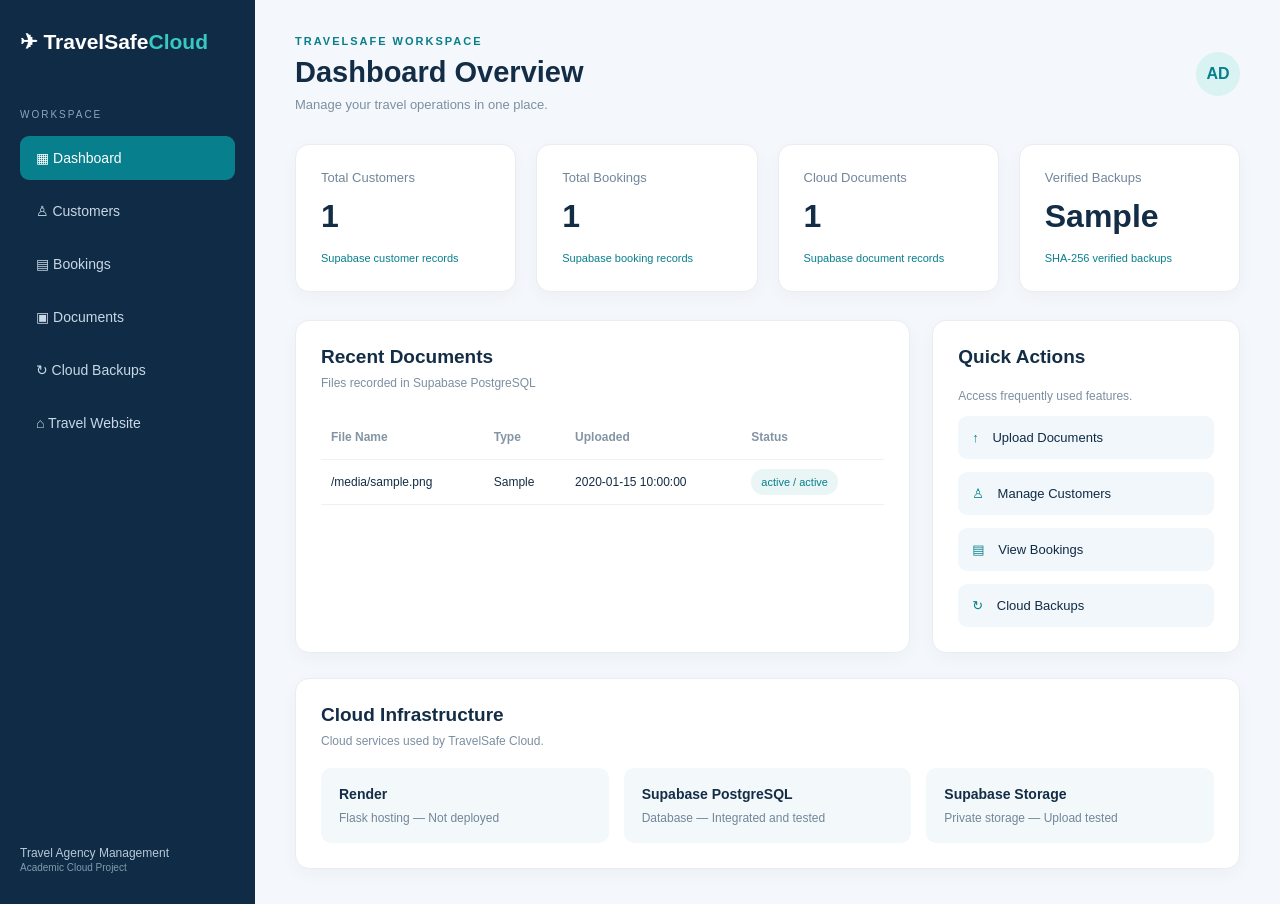
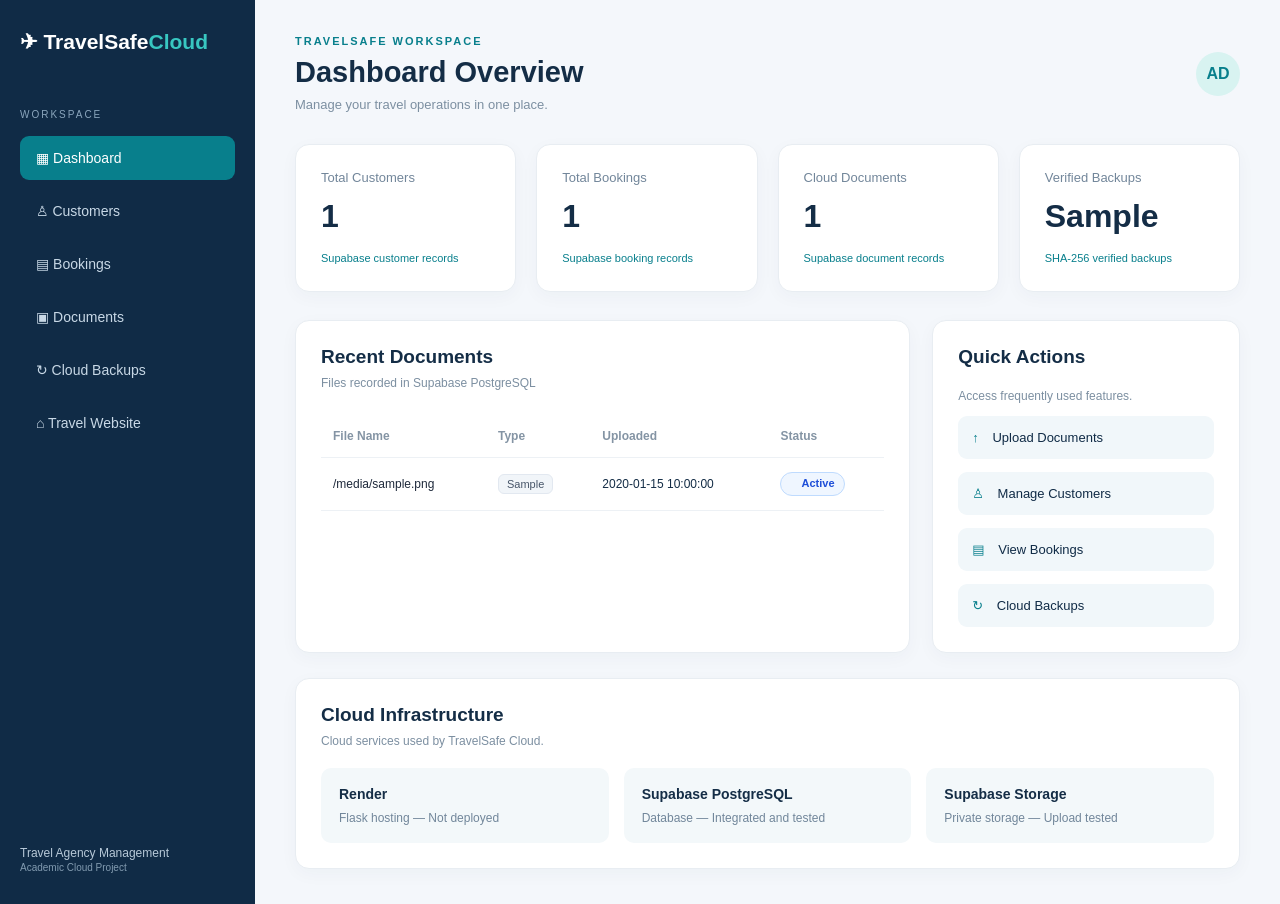
Before and after one commit to ASTRO-N1/TravelSafeCloud, a Flask app: template templates/admin_dashboard.html in a window 1280 px wide. Run offline with Flask 2, Linux system fonts and the light colour scheme; the template is opened without the code that fills it: most values are stand-ins (such as "Sample title", 1, 10 or a date in 2020); parts of the project's set-up code (start-up, migrations or seed data) failed here and were passed over; some libraries are stand-ins or nearby versions.

Commit message:
DashChnge

```diff
--- a/static/dashboard-new.css
+++ b/static/dashboard-new.css
@@ -184,22 +184,174 @@ table {
 }
 
 th, td {
-    padding: 15px 10px;
+    padding: 14px 12px;
     text-align: left;
     border-bottom: 1px solid #edf1f5;
+    vertical-align: middle;
 }
 
 th {
     color: #8494a4;
     font-weight: 600;
+    white-space: nowrap;
 }
 
+.filename-cell {
+    max-width: 220px;
+}
+
+.file-text {
+    display: inline-block;
+    max-width: 210px;
+    overflow: hidden;
+    text-overflow: ellipsis;
+    white-space: nowrap;
+    vertical-align: middle;
+    font-weight: 500;
+    color: #1e293b;
+}
+
+.type-cell {
+    white-space: nowrap;
+}
+
+.type-tag {
+    display: inline-block;
+    background: #f1f5f9;
+    color: #475569;
+    border: 1px solid #e2e8f0;
+    padding: 3px 8px;
+    border-radius: 6px;
+    font-size: 11px;
+    font-weight: 500;
+}
+
+.date-cell {
+    white-space: nowrap;
+}
+
+.date-box {
+    display: inline-flex;
+    flex-direction: column;
+    gap: 2px;
+}
+
+.date-main {
+    font-size: 12px;
+    color: #334155;
+    font-weight: 500;
+}
+
+.date-sub {
+    font-size: 10.5px;
+    color: #94a3b8;
+}
+
+/* Status container & badges */
+.status-cell {
+    display: inline-flex;
+    align-items: center;
+    gap: 6px;
+    flex-wrap: nowrap;
+}
+
+.status-badge {
+    display: inline-flex;
+    align-items: center;
+    gap: 5px;
+    padding: 4px 9px;
+    border-radius: 12px;
+    font-size: 11px;
+    font-weight: 600;
+    line-height: 1.25;
+    white-space: nowrap;
+    text-transform: capitalize;
+}
+
+.status-dot {
+    width: 6px;
+    height: 6px;
+    border-radius: 50%;
+    display: inline-block;
+    flex-shrink: 0;
+}
+
+/* Verified / Success / Confirmed */
+.status-badge.status-verified,
+.status-badge.status-success,
+.status-badge.status-confirmed,
+.status-badge.status-recovered {
+    background: #ecfdf5;
+    color: #047857;
+    border: 1px solid #a7f3d0;
+}
+.status-badge.status-verified .status-dot,
+.status-badge.status-success .status-dot,
+.status-badge.status-confirmed .status-dot,
+.status-badge.status-recovered .status-dot {
+    background: #10b981;
+}
+
+/* Uploaded / Info / Blue */
+.status-badge.status-uploaded,
+.status-badge.status-info,
+.status-badge.status-active {
+    background: #eff6ff;
+    color: #1d4ed8;
+    border: 1px solid #bfdbfe;
+}
+.status-badge.status-uploaded .status-dot,
+.status-badge.status-info .status-dot {
+    background: #3b82f6;
+}
+
+/* Pending / Warning */
+.status-badge.status-pending,
+.status-badge.status-waiting {
+    background: #fffbeb;
+    color: #b45309;
+    border: 1px solid #fde68a;
+}
+.status-badge.status-pending .status-dot {
+    background: #f59e0b;
+}
+
+/* Failed / Danger */
+.status-badge.status-failed,
+.status-badge.status-error,
+.status-badge.status-cancelled {
+    background: #fef2f2;
+    color: #b91c1c;
+    border: 1px solid #fecaca;
+}
+.status-badge.status-failed .status-dot {
+    background: #ef4444;
+}
+
+/* Default / Unknown */
+.status-badge.status-unknown,
+.status-badge.status-default {
+    background: #f1f5f9;
+    color: #475569;
+    border: 1px solid #cbd5e1;
+}
+.status-badge.status-unknown .status-dot {
+    background: #94a3b8;
+}
+
+/* Backward-compatibility for .status */
 .status {
-    background: #e9f6f5;
-    color: #087f8c;
-    padding: 7px 10px;
+    display: inline-flex;
+    align-items: center;
+    background: #ecfdf5;
+    color: #047857;
+    border: 1px solid #a7f3d0;
+    padding: 4px 10px;
     border-radius: 20px;
     font-size: 11px;
+    font-weight: 600;
+    white-space: nowrap;
+    line-height: 1.3;
 }
 
 .quick-actions {
--- a/templates/admin_dashboard.html
+++ b/templates/admin_dashboard.html
@@ -165,24 +165,43 @@
                             {% for document in documents %}
 
                             <tr>
-                                <td>
-                                    {{ document.get('file_name', '-') }}
+                                <td class="filename-cell" title="{{ document.get('file_name', '-') }}">
+                                    <span class="file-text">{{ document.get('file_name', '-') }}</span>
+                                </td>
+
+                                <td class="type-cell">
+                                    <span class="type-tag">{{ document.get('document_type', '-') }}</span>
+                                </td>
+
+                                <td class="date-cell">
+                                    {% set up_date = document.get('upload_date', '-') %}
+                                    {% if up_date and 'T' in up_date %}
+                                        <div class="date-box" title="{{ up_date }}">
+                                            <span class="date-main">{{ up_date.split('T')[0] }}</span>
+                                            <span class="date-sub">{{ up_date.split('T')[1][:5] }}</span>
+                                        </div>
+                                    {% else %}
+                                        {{ up_date }}
+                                    {% endif %}
                                 </td>
 
                                 <td>
-                                    {{ document.get('document_type', '-') }}
-                                </td>
+                                    <div class="status-cell">
+                                        {% set v_status = document.get('verification_status', 'Unknown') %}
+                                        {% set s_status = document.get('storage_status', 'Unknown') %}
 
-                                <td>
-                                    {{ document.get('upload_date', '-') }}
-                                </td>
+                                        <span class="status-badge status-{{ v_status | lower }}" title="Verification: {{ v_status }}">
+                                            <span class="status-dot"></span>
+                                            {{ v_status }}
+                                        </span>
 
-                                <td>
-                                    <span class="status">
-                                        {{ document.get('verification_status', 'Unknown') }}
-                                        /
-                                        {{ document.get('storage_status', 'Unknown') }}
-                                    </span>
+                                        {% if s_status and s_status | lower != v_status | lower %}
+                                        <span class="status-badge status-{{ s_status | lower }}" title="Storage: {{ s_status }}">
+                                            <span class="status-dot"></span>
+                                            {{ s_status }}
+                                        </span>
+                                        {% endif %}
+                                    </div>
                                 </td>
                             </tr>
 
```
